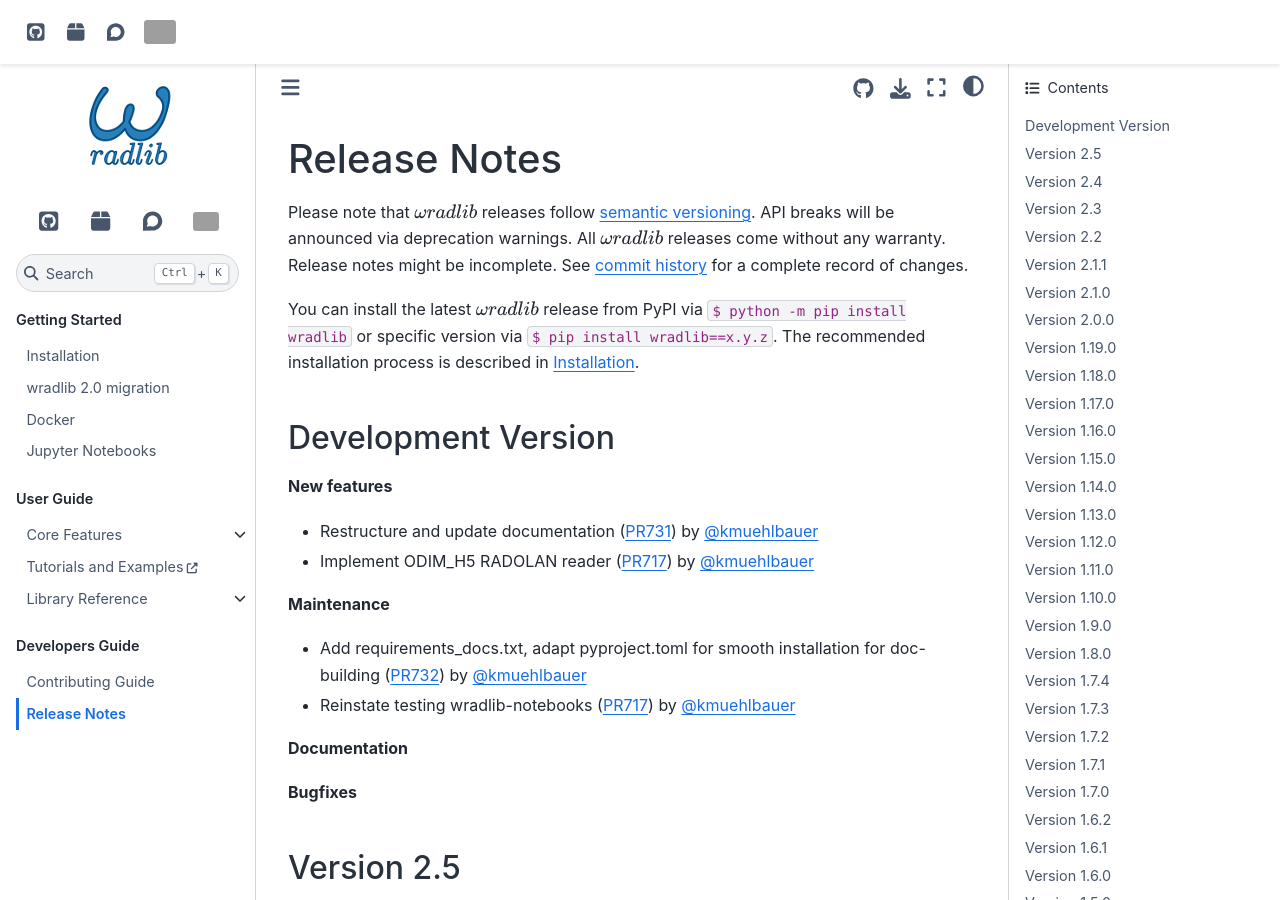
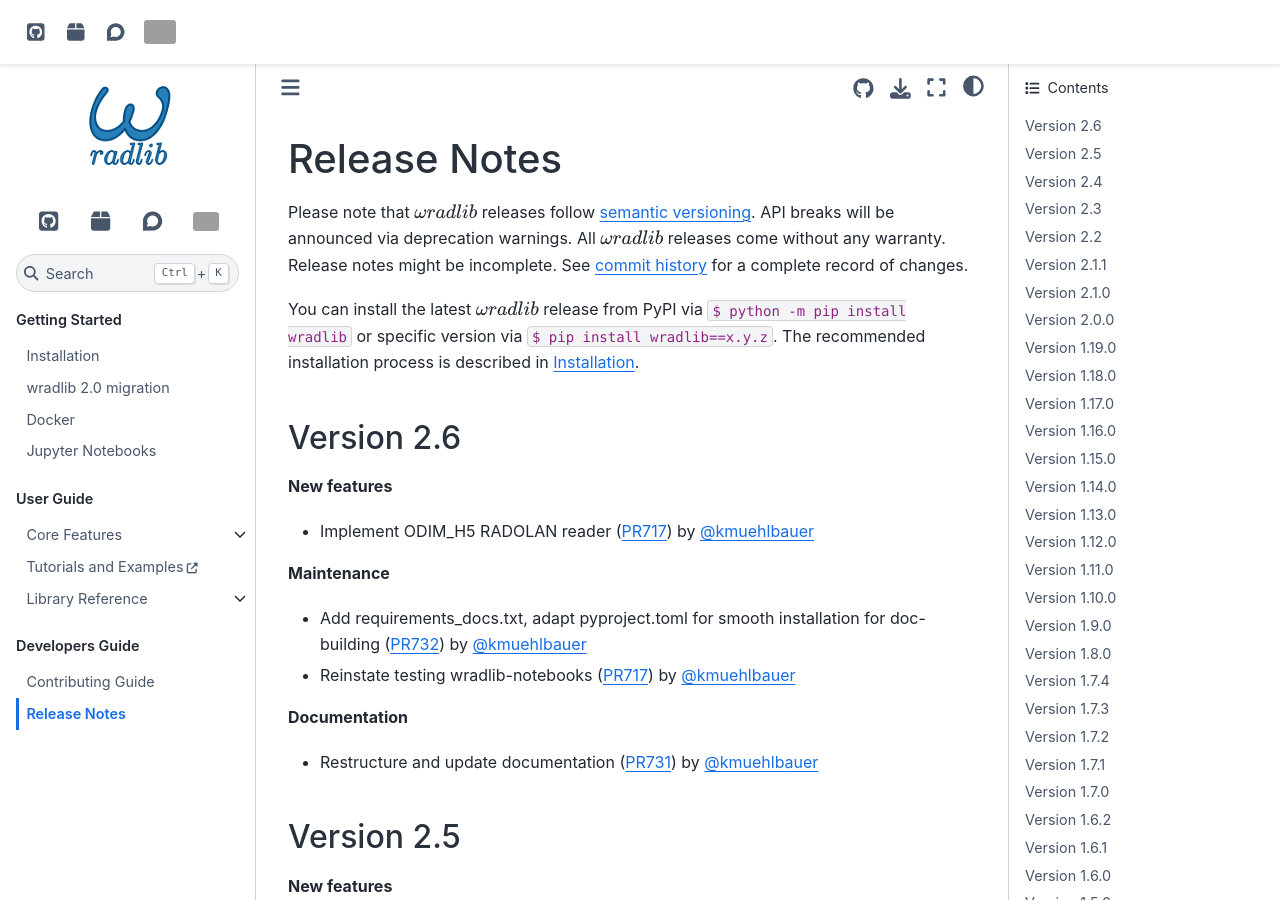
Before and after one commit to wradlib/wradlib, a Sphinx documentation site: the page built from docs/release_notes.md, in a window 1280 px wide and 900 px high. Built offline with Sphinx 7.4.7 and the Sphinx Book theme 1.1.4, drawn with Linux system fonts in a browser that asks for light colours; pages that are not in the unit, such as notebooks, are missing from menus; the version number could not be read and is left out; some of the changed lines change nothing that is shown; grey boxes are pictures that could not be loaded.

Commit message:
REL: 2.6.0

```diff
--- a/docs/release_notes.md
+++ b/docs/release_notes.md
@@ -7,11 +7,10 @@ Please note that {{wradlib}} releases follow [semantic versioning](https://semve
 
 You can install the latest {{wradlib}} release from PyPI via ``$ python -m pip install wradlib`` or specific version via ``$ pip install wradlib==x.y.z``. The recommended installation process is described in {doc}`installation`.
 
-## Development Version
+## Version 2.6
 
 **New features**
 
-* Restructure and update documentation ({pull}`731`) by {at}`kmuehlbauer`
 * Implement ODIM_H5 RADOLAN reader ({pull}`717`) by {at}`kmuehlbauer`
 
 **Maintenance**
@@ -21,8 +20,7 @@ You can install the latest {{wradlib}} release from PyPI via ``$ python -m pip i
 
 **Documentation**
 
-**Bugfixes**
-
+* Restructure and update documentation ({pull}`731`) by {at}`kmuehlbauer`
 
 ## Version 2.5
 
```
